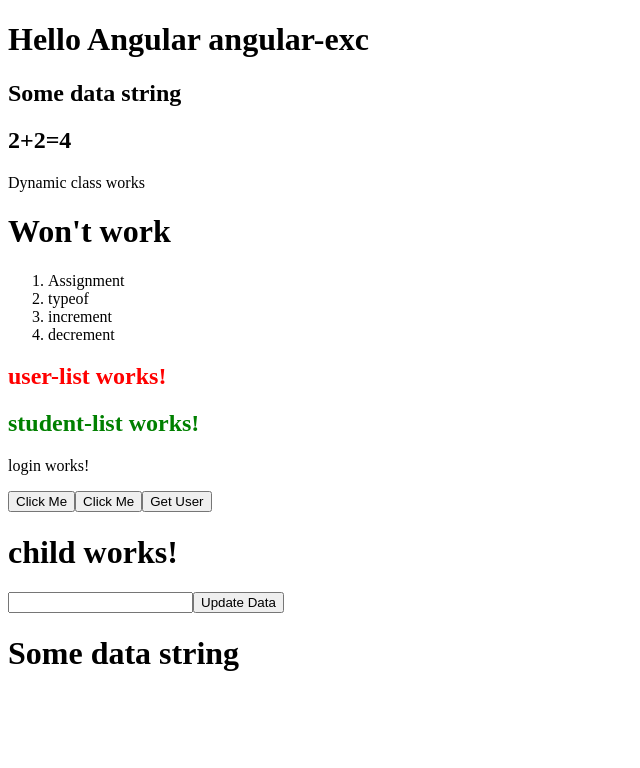
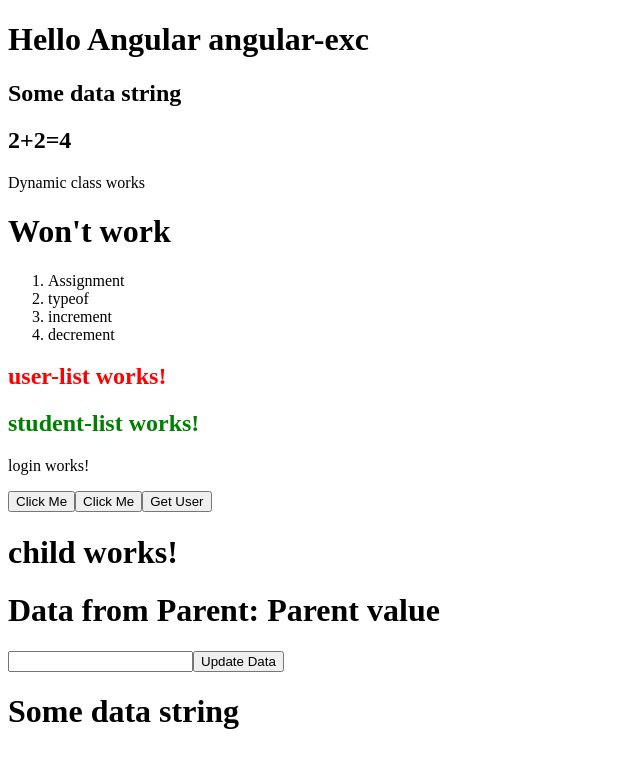
Before and after one commit to shintu0/angular-exc, an Angular app: page / in a window 1280 px wide. Shown: the top 768 px of the page, without its empty margins (0-640 px from the left). Built offline with nearby package versions, Linux system fonts and the light colour scheme.

Commit message:
Data from parent to child

```diff
--- a/src/app/app.component.html
+++ b/src/app/app.component.html
@@ -36,5 +36,5 @@
 <app-login></app-login>
 
 
-<app-child (updateParentDataEvent)="updateParentData($event)" ></app-child>
+<app-child [dataFromParent]="dataToChild" (updateParentDataEvent)="updateParentData($event)" ></app-child>
 <h1>{{data}}</h1>
--- a/src/app/app.component.ts
+++ b/src/app/app.component.ts
@@ -11,6 +11,8 @@ export class AppComponent {
 
   data:string="Some data string";
 
+  dataToChild:string ="Parent value"
+
   updateParentData(data:any){
     console.warn(data);
     this.data=data;
--- a/src/app/child/child.component.html
+++ b/src/app/child/child.component.html
@@ -1,4 +1,6 @@
 <h1>child works!</h1>
+
+<h1>Data from Parent: {{dataFromParent}}</h1>
 
 <input type="text" #box />
 
--- a/src/app/child/child.component.ts
+++ b/src/app/child/child.component.ts
@@ -1,4 +1,4 @@
-import { Component,Output, EventEmitter } from '@angular/core';
+import { Component,Output, EventEmitter, Input } from '@angular/core';
 
 @Component({
   selector: 'app-child',
@@ -9,7 +9,7 @@ export class ChildComponent {
 
 @Output() updateParentDataEvent=new EventEmitter<string>();
 
-
+@Input( ) dataFromParent:string="Value in Child";
 
 
 }
```
